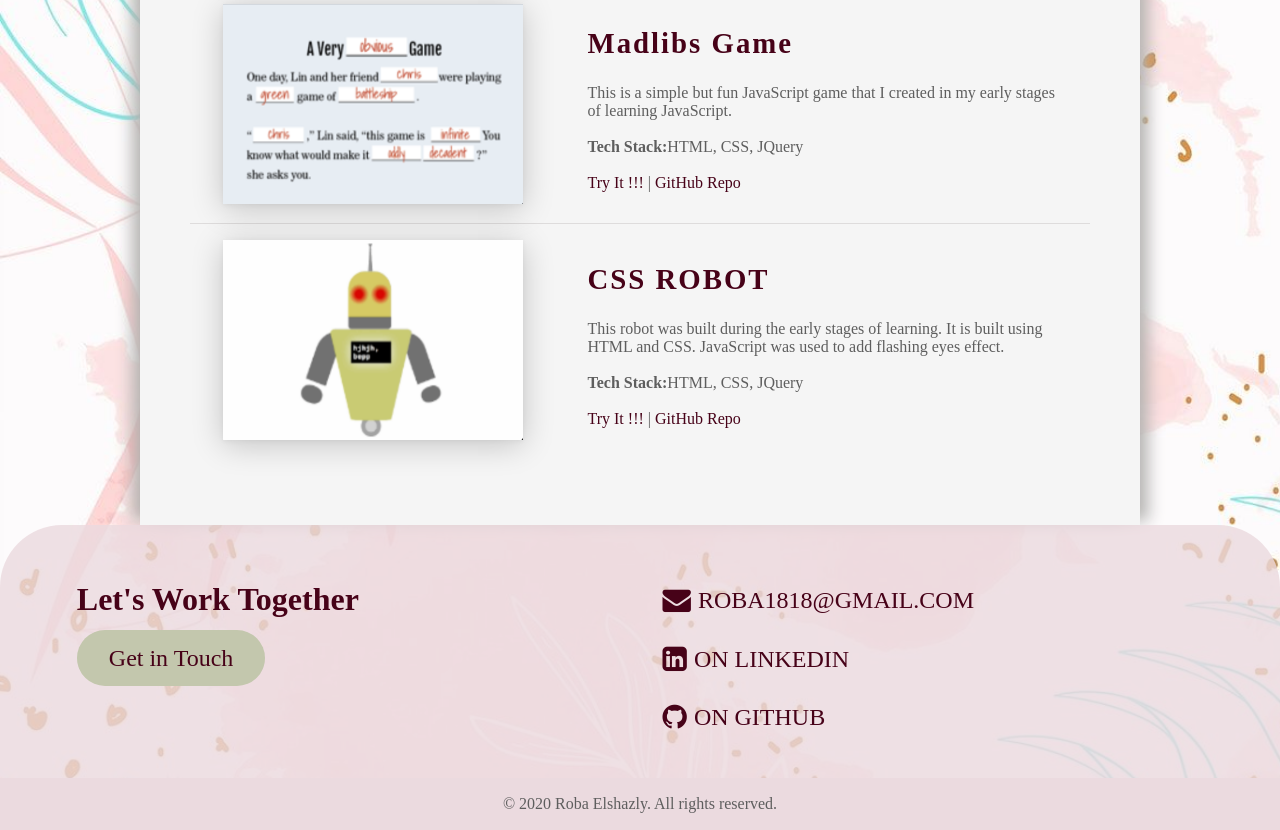
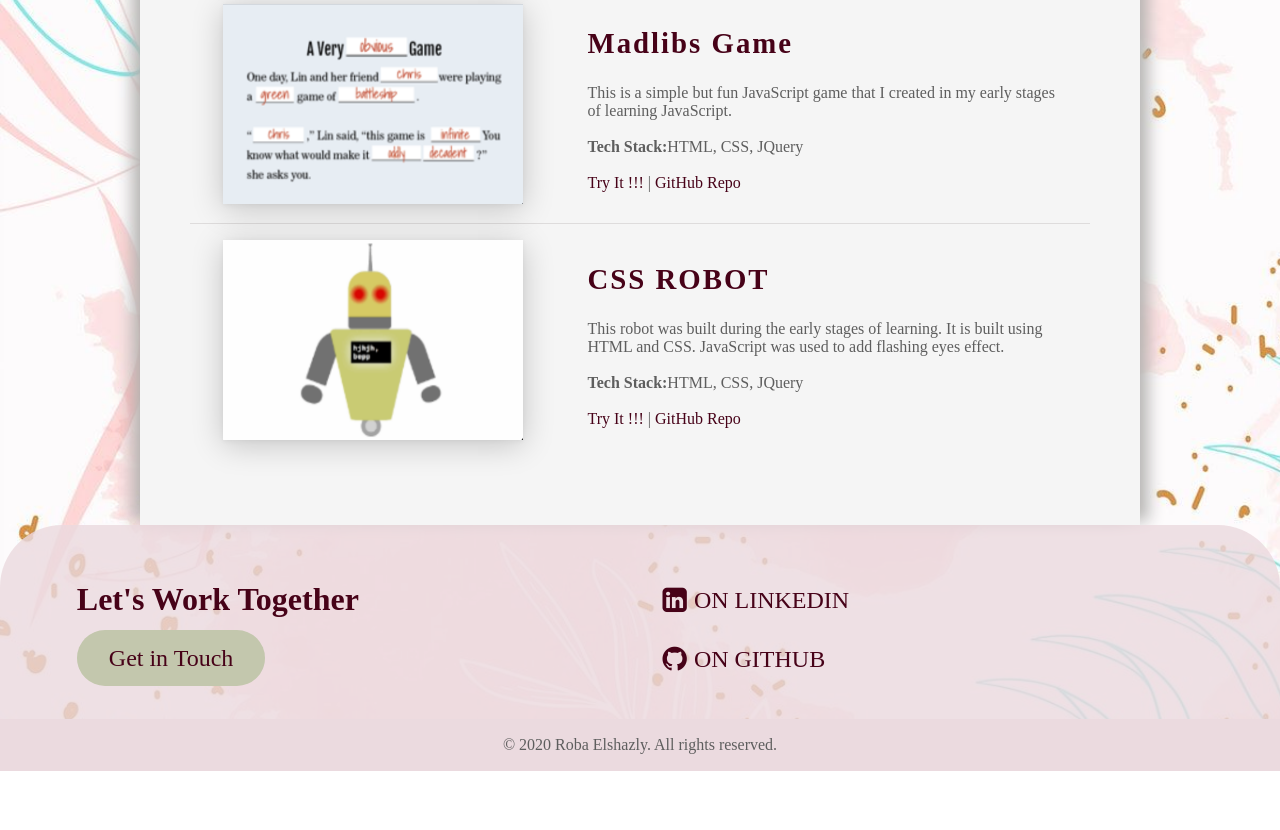
Before and after one commit to robaElshazly/Portfolio, a plain HTML site: page src/Index.html in a window 1280 px wide. Shown: the part 1877-2707 px from the top of the page. After the commit the page ends 2648 px from the top, so only its background shows below. Drawn offline with Linux system fonts and the light colour scheme.

Commit message:
Update Index.html
remove email from home page

```diff
--- a/src/Index.html
+++ b/src/Index.html
@@ -136,7 +136,6 @@
             </div>
             <div class="site-cta-item">
                 <ul>
-                    <li><i class="fa fa-envelope" style="font-size:28.4px"></i><a target="blank">Roba1818@gmail.com</a></li>
                     <li><i class="fa fa-linkedin-square" style="font-size:28.4px"></i><a href="https://www.linkedin.com/in/roba-elshazly/" target="blank">On LinkedIn</a></li>
                     <li><i class="fa fa-github" style="font-size:28.4px"></i><a href="https://github.com/robaElshazly" target="blank">On GitHub</a></li>
                 </ul>
```
